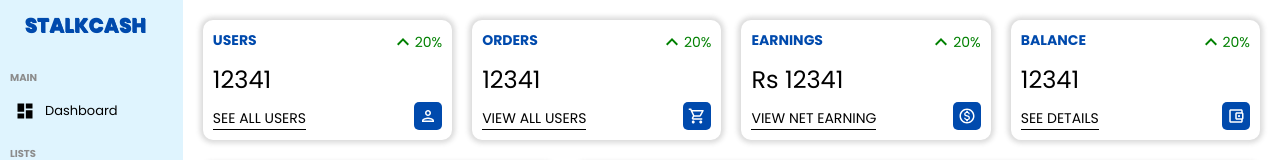
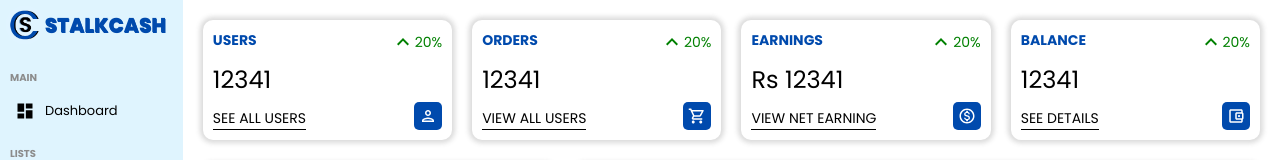
Before and after one commit to Garvit-Goyal/admin-app, a React (Create React App) app: page / in a window 1280 px wide. Shown: the top 160 px of the page. Built offline with nearby package versions, Linux system fonts and the light colour scheme.

Commit message:
Images Restored - To Solve Build Problem

```diff
--- a/src/components/navbar/Navbar.jsx
+++ b/src/components/navbar/Navbar.jsx
@@ -41,7 +41,7 @@ const Navbar = () => {
                         <ListOutlinedIcon className="icon"/>
                     </div>
                     <div className="item">
-                        {/* <img src={Avatar} alt="" className="avatar" /> */}
+                        <img src={Avatar} alt="" className="avatar" />
                     </div>
                 </div>
             </div>
--- a/src/components/sidebar/Sidebar.jsx
+++ b/src/components/sidebar/Sidebar.jsx
@@ -22,7 +22,7 @@ const Sidebar = () => {
             <div className="top">
                 <Link to={"/"} style={{ textDecoration: "none", cursor: "pointer" }}>
                     <span className="logo">
-                        {/* <img src="{logo}" alt="" className="logoImg" /> */}
+                        <img src={logo} alt="" className="logoImg" />
                         STALKCASH
                     </span>
                 </Link>
```
